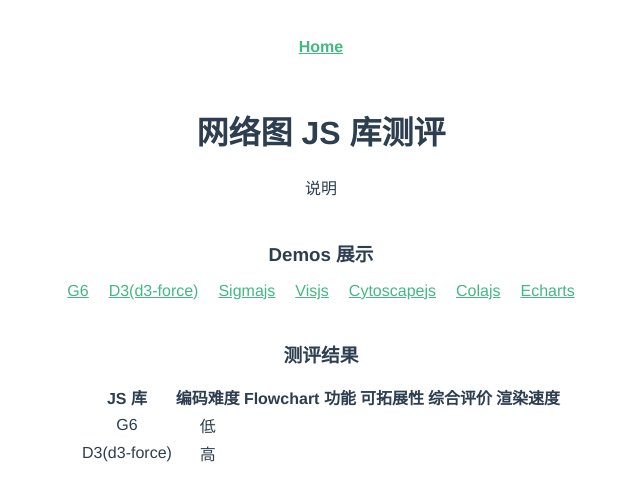
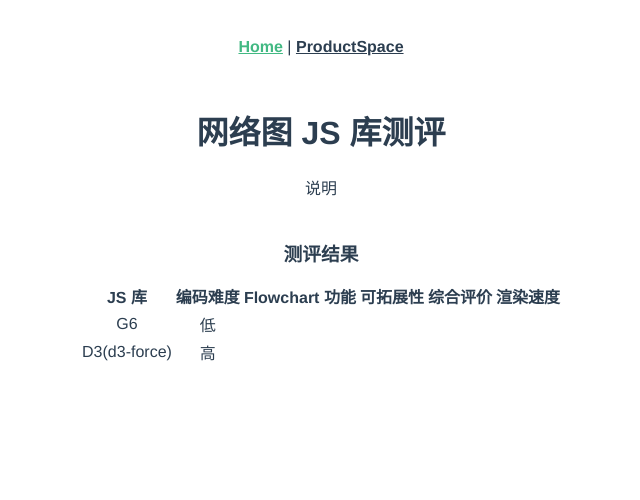
Before and after one commit to AustinXT/graph-research, a Vue app: page / in a window 1280 px wide. Shown: the top 500 px of the page, without its empty margins (319-959 px from the left). Built offline with nearby package versions, Linux system fonts and the light colour scheme.

Commit message:
create product space module

```diff
--- a/src/App.vue
+++ b/src/App.vue
@@ -1,7 +1,8 @@
 <template>
   <div id="app">
     <div id="nav">
-      <router-link to="/">Home</router-link>
+      <router-link to="/">Home</router-link> |
+      <router-link to="/productSpace">ProductSpace</router-link>
     </div>
     <router-view />
   </div>
--- a/src/router/index.js
+++ b/src/router/index.js
@@ -11,39 +11,46 @@
     component: Home,
   },
   {
-    path: '/G6',
+    path: '/productSpace',
+    name: 'ProductSpacePage',
+    component: () => import('../views/productSpace/Page.vue'),
+    children: [
+      {
+        path: 'G6',
         name: 'G6',
-    component: () => import('../views/G6.vue'),
+        component: () => import('../views/productSpace/G6.vue'),
       },
       {
-    path: '/D3',
+        path: 'D3',
         name: 'D3',
-    component: () => import('../views/D3.vue'),
+        component: () => import('../views/productSpace/D3.vue'),
       },
       {
-    path: '/Colajs',
+        path: 'Colajs',
         name: 'Colajs',
-    component: () => import('../views/Colajs.vue'),
+        component: () => import('../views/productSpace/Colajs.vue'),
       },
       {
-    path: '/Cytoscapejs',
+        path: 'Cytoscapejs',
         name: 'Cytoscapejs',
-    component: () => import('../views/Cytoscapejs.vue'),
+        component: () => import('../views/productSpace/Cytoscapejs.vue'),
       },
       {
-    path: '/Echarts',
+        path: 'Echarts',
         name: 'Echarts',
-    component: () => import('../views/Echarts.vue'),
+        component: () => import('../views/productSpace/Echarts.vue'),
       },
       {
-    path: '/Sigmajs',
+        path: 'Sigmajs',
         name: 'Sigmajs',
-    component: () => import('../views/Sigmajs.vue'),
+        component: () => import('../views/productSpace/Sigmajs.vue'),
       },
       {
-    path: '/Visjs',
+        path: 'Visjs',
         name: 'Visjs',
-    component: () => import('../views/Visjs.vue'),
+        component: () => import('../views/productSpace/Visjs.vue'),
+      },
+    ],
   },
 ];
 
--- a/src/views/Home.vue
+++ b/src/views/Home.vue
@@ -4,30 +4,6 @@
     <p>
       说明
     </p>
-    <h3>Demos 展示</h3>
-    <ul>
-      <li>
-        <router-link to="/G6">G6</router-link>
-      </li>
-      <li>
-        <router-link to="/D3">D3(d3-force)</router-link>
-      </li>
-      <li>
-        <router-link to="/Sigmajs">Sigmajs</router-link>
-      </li>
-      <li>
-        <router-link to="/Visjs">Visjs</router-link>
-      </li>
-      <li>
-        <router-link to="/Cytoscapejs">Cytoscapejs</router-link>
-      </li>
-      <li>
-        <router-link to="/Colajs">Colajs</router-link>
-      </li>
-      <li>
-        <router-link to="/Echarts">Echarts</router-link>
-      </li>
-    </ul>
     <h3>测评结果</h3>
     <table>
       <thead>
--- /dev/null
+++ b/src/views/productSpace/Page.vue
@@ -0,0 +1,63 @@
+<template>
+  <div>
+    <h1>产业森林</h1>
+    <p>
+      说明
+    </p>
+    <h3>Demos 展示</h3>
+    <ul>
+      <li>
+        <router-link to="/productSpace/G6">G6</router-link>
+      </li>
+      <li>
+        <router-link to="/productSpace/D3">D3(d3-force)</router-link>
+      </li>
+      <li>
+        <router-link to="/productSpace/Sigmajs">Sigmajs</router-link>
+      </li>
+      <li>
+        <router-link to="/productSpace/Visjs">Visjs</router-link>
+      </li>
+      <li>
+        <router-link to="/productSpace/Cytoscapejs">Cytoscapejs</router-link>
+      </li>
+      <li>
+        <router-link to="/productSpace/Colajs">Colajs</router-link>
+      </li>
+      <li>
+        <router-link to="/productSpace/Echarts">Echarts</router-link>
+      </li>
+    </ul>
+    <transition>
+      <keep-alive>
+        <router-view></router-view>
+      </keep-alive>
+    </transition>
+  </div>
+</template>
+
+<script>
+
+export default {
+  name: 'ProductSpacePage',
+  components: {
+  },
+};
+</script>
+
+<style lang="scss" scoped>
+h3 {
+  margin: 40px 0 0;
+}
+ul {
+  list-style-type: none;
+  padding: 0;
+}
+li {
+  display: inline-block;
+  margin: 0 10px;
+}
+a {
+  color: #42b983;
+}
+</style>
```
Also changed, not shown: src/views/productSpace/Colajs.vue (renamed from src/views/Colajs.vue), src/views/productSpace/Cytoscapejs.vue (renamed from src/views/Cytoscapejs.vue), src/views/productSpace/D3.vue (renamed from src/views/D3.vue), src/views/productSpace/Echarts.vue (renamed from src/views/Echarts.vue), src/views/productSpace/G6.vue (renamed from src/views/G6.vue), src/views/productSpace/Sigmajs.vue (renamed from src/views/Sigmajs.vue), src/views/productSpace/Visjs.vue (renamed from src/views/Visjs.vue). Lines whose indentation alone changed are shown as unchanged.
